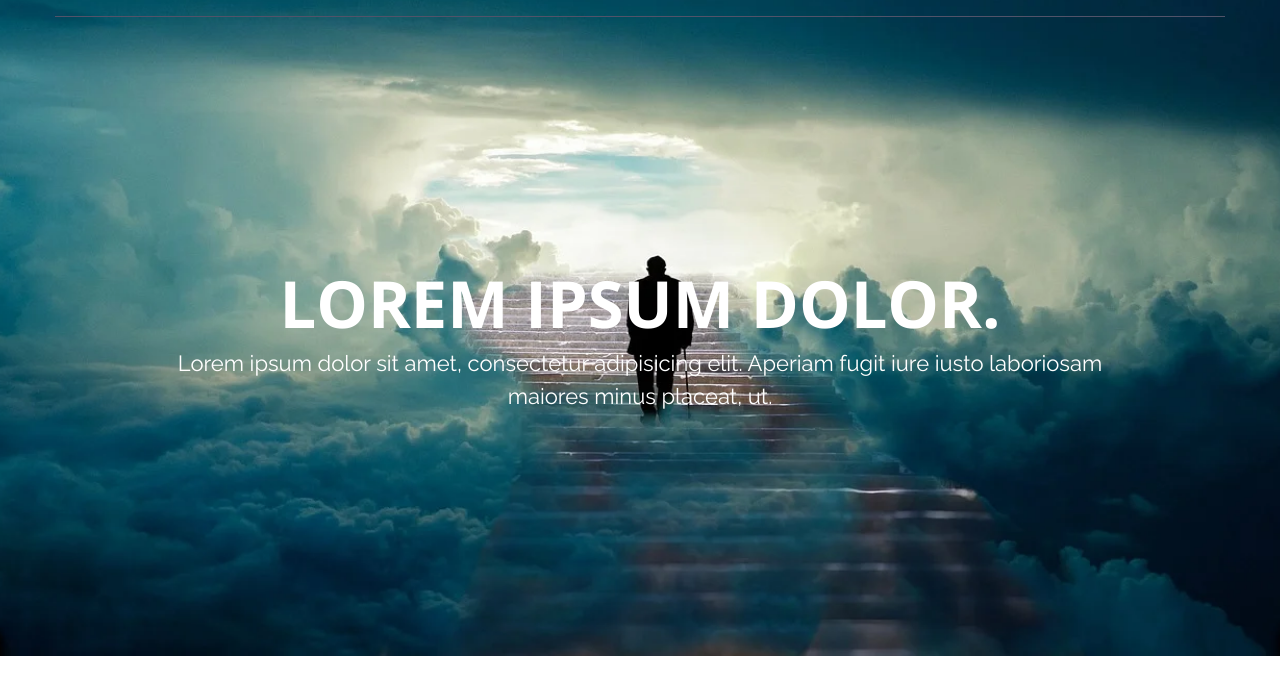
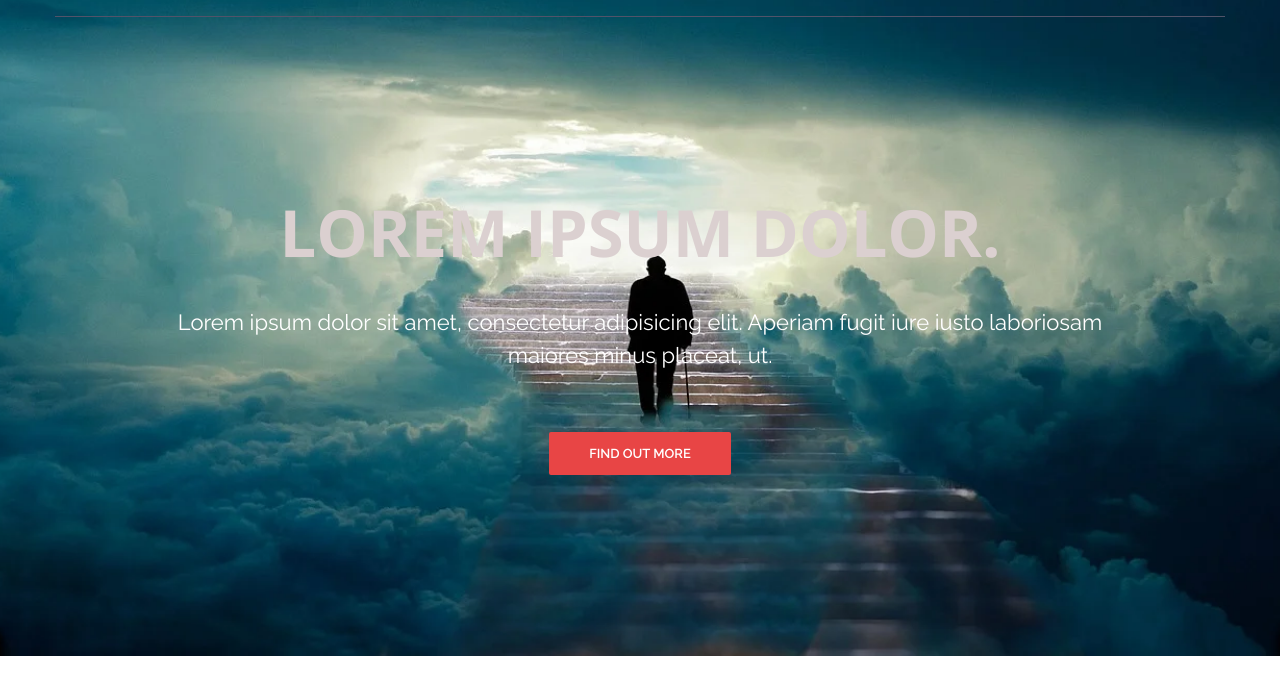
Before and after one commit to KRATOSru/Active-Box, a plain HTML site: page index.html in a window 1280 px wide. Shown: the part 94-788 px from the top of the page. Drawn offline with nearby package versions, Linux system fonts and the light colour scheme.

Commit message:
intro block has been finished

```diff
--- a/index.html
+++ b/index.html
@@ -32,12 +32,12 @@
 <div class="intro">
     <div class="container">
         <div class="intro__inner">
-        <h1 class="intro__title">
-        Lorem ipsum dolor.</h1>
+        <h1 class="intro__title">Lorem ipsum dolor.</h1>
             <h2 class="intro__subtitle">
                 Lorem ipsum dolor sit amet, consectetur adipisicing elit. Aperiam fugit iure iusto laboriosam maiores
                 minus placeat, ut.
             </h2>
+            <a class="btn btn--red" href="#">Find Out More</a>
        </div>
     </div>
 </div>
--- a/style.css
+++ b/style.css
@@ -4,6 +4,7 @@ body {
     font-size: 14px;
     color: #6c7279;
     background-color: #ffffff;
+    -webkit-font-smoothing: antialiased;
 }
 *,
 *:before,
@@ -68,7 +69,7 @@ p {
     flex-direction: column;
     justify-content: center;
     height: 750px;
-    padding-top: 110px;
+    padding-top: 100px;
     background: #31344e
     url("images/man-5640540_1280.webp") center no-repeat;
     background-size: cover;
@@ -80,17 +81,41 @@ p {
     text-align: center;
 }
 .intro__title {
-    margin: 0;
+    margin: 0 0 30px;
     font-family: 'Open Sans',
     'sans-serif';
     font-size: 65px;
-    color: #ffffff;
+    color: #dbd0d0;
     font-weight: 700;
     text-transform: uppercase;
 }
 .intro__subtitle {
+    margin-bottom: 60px;
     font-size: 22px;
     color: #fff;
     line-height: 1.5;
     font-weight: 400;
 }
+/* Button
+==================================================*/
+.btn {
+    display: inline-block;
+    vertical-align: top;
+    padding: 14px 40px;
+    font-family: 'Raleway', sans-serif;
+    cursor: pointer;
+    border: 0;
+    border-radius: 2px;
+    font-size: 13px;
+    color: #fff;
+    font-weight: 600;
+    text-transform: uppercase;
+    text-decoration: none;
+    transition: .1s linear;
+}
+.btn--red {
+    background-color: #e84545;
+}
+.btn--red:hover {
+    background-color: #dd3434;
+}
```
